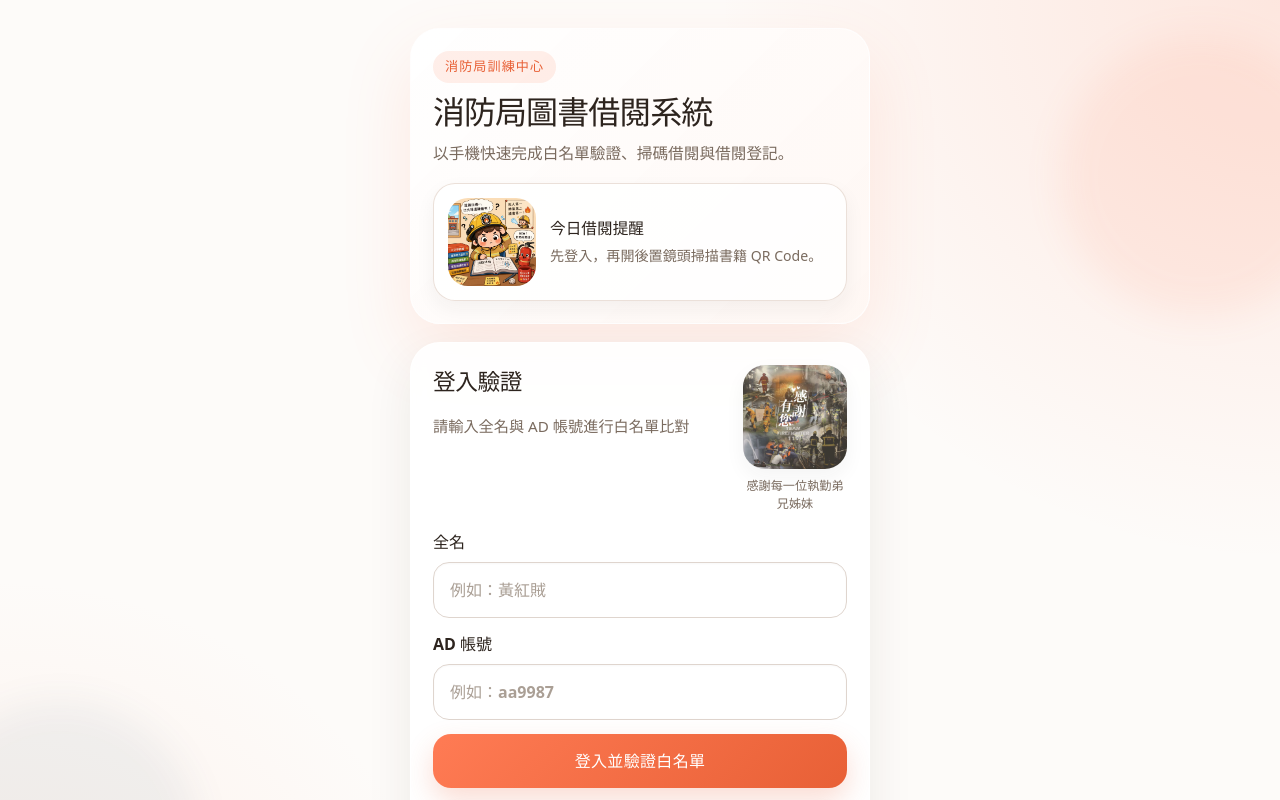
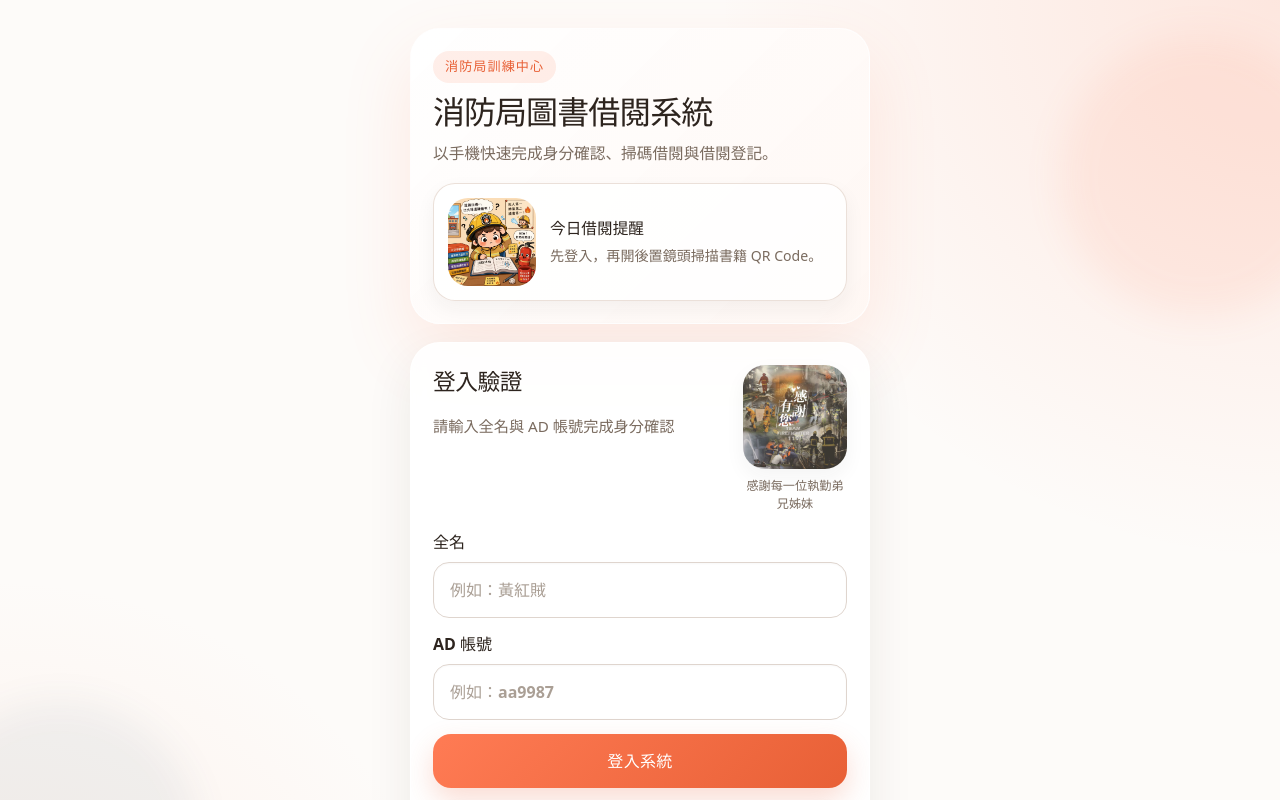
Before and after one commit to sorryxx18/fire-library-frontend, a React (Vite) app: page / in a window 1280 px wide. Shown: the top 800 px of the page. Built offline with nearby package versions, Linux system fonts and the light colour scheme.

Commit message:
fix: remove whitelist wording from user-facing ui

```diff
--- a/src/App.jsx
+++ b/src/App.jsx
@@ -35,7 +35,7 @@ function App() {
     )
 
     if (!match) {
-      setError('查無白名單資料，請確認全名與 AD 帳號是否正確')
+      setError('查無符合的使用者資料，請確認全名與 AD 帳號是否正確')
       return
     }
 
@@ -156,7 +156,7 @@ function App() {
             <div className="hero-copy">
               <div className="hero-badge">消防局訓練中心</div>
               <h1>消防局圖書借閱系統</h1>
-              <p>以手機快速完成白名單驗證、掃碼借閱與借閱登記。</p>
+              <p>以手機快速完成身分確認、掃碼借閱與借閱登記。</p>
             </div>
             <div className="hero-side-card">
               <img src="./images/fire-reading.jpg" alt="消防閱讀插圖" className="hero-mascot" />
@@ -173,7 +173,7 @@ function App() {
             <div className="section-heading">
               <div>
                 <h2>登入驗證</h2>
-                <p className="hint">請輸入全名與 AD 帳號進行白名單比對</p>
+                <p className="hint">請輸入全名與 AD 帳號完成身分確認</p>
               </div>
               <div className="mini-photo-card">
                 <img src="./images/firefighter-team.jpg" alt="消防員現場勤務照片" />
@@ -198,7 +198,7 @@ function App() {
                   placeholder="例如：aa9987"
                 />
               </label>
-              <button type="submit">登入並驗證白名單</button>
+              <button type="submit">登入系統</button>
             </form>
 
             <div className="demo-box">
```
